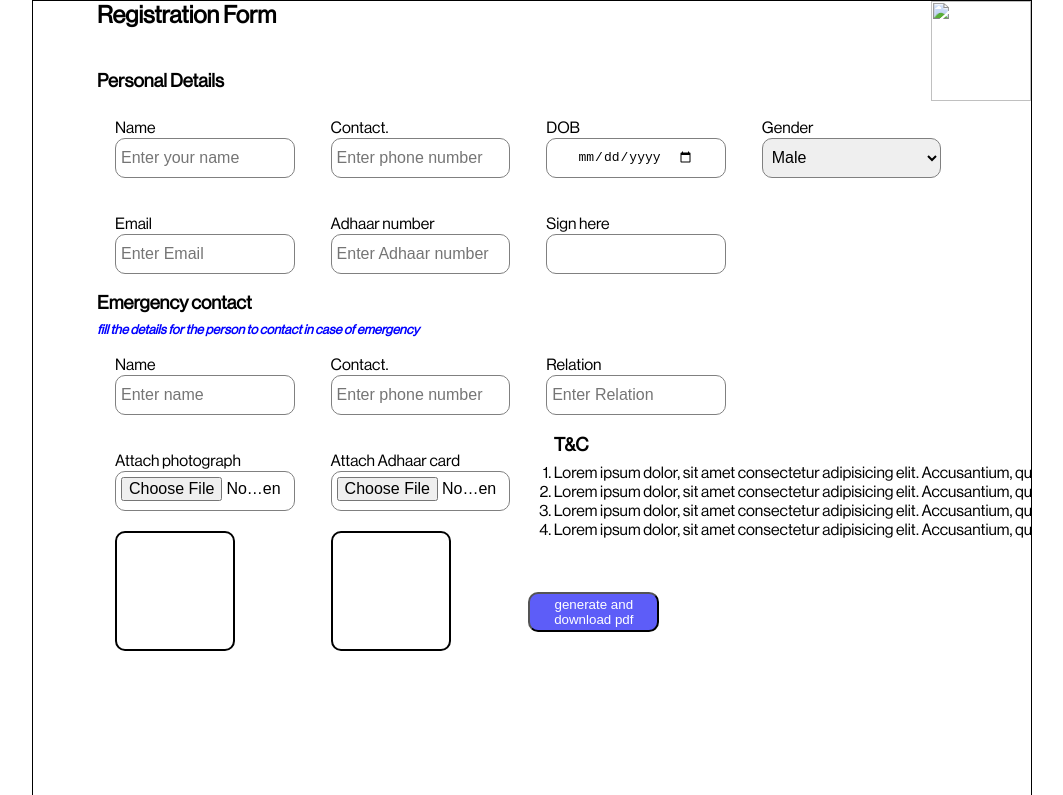
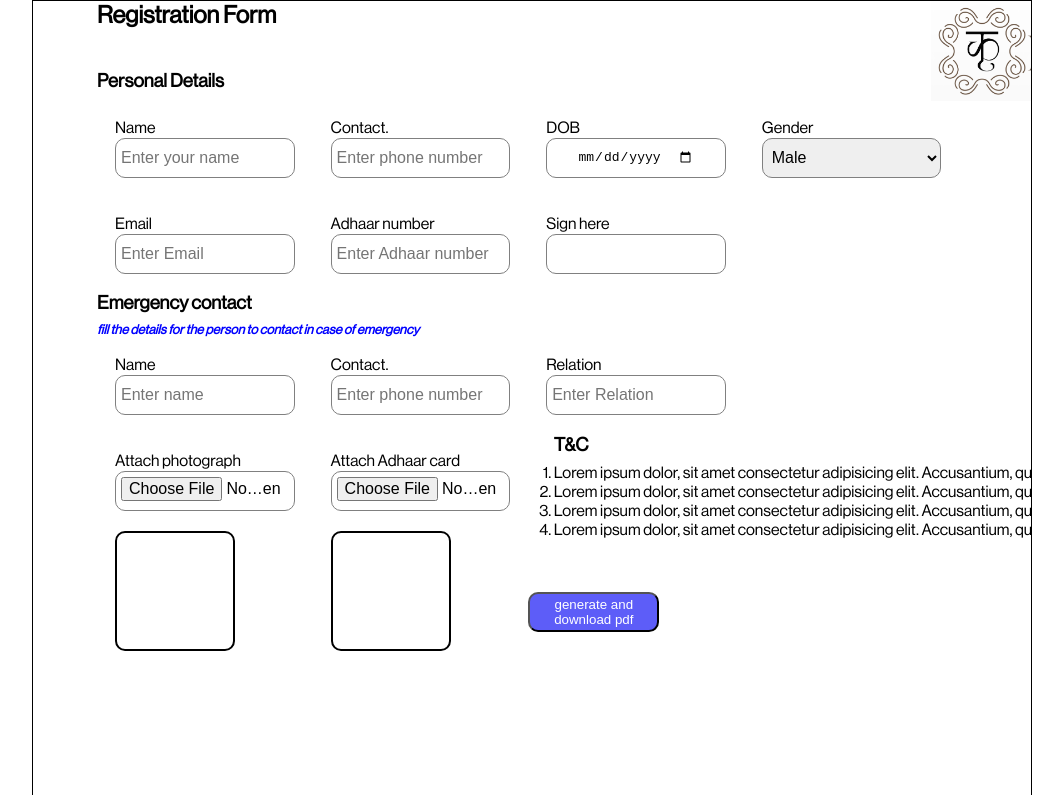
Before and after one commit to lakshya-klr/kridhaa-registration-form, a plain HTML site: page index.html in a window 1280 px wide. Shown: the top 795 px of the page, without its empty margins (108-1171 px from the left). Drawn offline with Linux system fonts and the light colour scheme; the site is published under a folder, as on GitHub Pages, so addresses that start at the root find nothing.

Commit message:
fixed the image issue

```diff
--- a/index.html
+++ b/index.html
@@ -11,7 +11,7 @@
     <div id="invoice">
        <!-- <nav><img src="For-Printing-logo-01-1-2048x658.png"></nav> -->
         <div id="logo">
-            <img src="/Screenshot 2024-06-23 204811.png">
+            <img src="Screenshot 2024-06-23 204811.png">
         </div>
        <form action="">
         <h1>Registration Form</h1>
```
